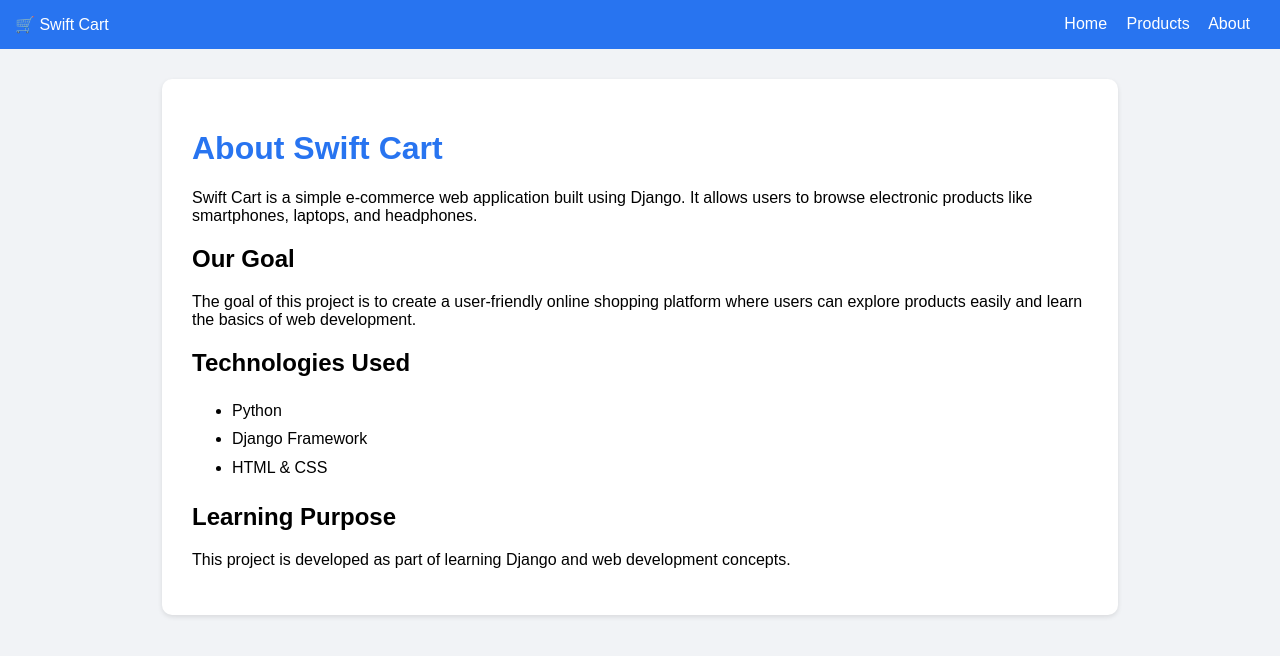
After one commit to kalpprajapati/swift_cart_miniproject, a Django app: page /about/ in a window 1280 px wide. The commit adds this page. Shown: the top 656 px of the page. Run offline with Django 5.2, Linux system fonts and the light colour scheme.

Commit message:
Added About and Contact page

```diff
--- /dev/null
+++ b/swift_cart/electronics/templates/about.html
@@ -0,0 +1,86 @@
+<!DOCTYPE html>
+<html>
+<head>
+    <title>About - Swift Cart</title>
+    <style>
+        body {
+            font-family: Arial;
+            margin: 0;
+            background-color: #f1f3f6;
+        }
+
+        .navbar {
+            background-color: #2874f0;
+            color: white;
+            padding: 15px;
+            display: flex;
+            justify-content: space-between;
+        }
+
+        .navbar a {
+            color: white;
+            margin-right: 15px;
+            text-decoration: none;
+        }
+
+        .container {
+            background: white;
+            margin: 30px auto;
+            padding: 30px;
+            width: 70%;
+            border-radius: 10px;
+            box-shadow: 0 2px 5px rgba(0,0,0,0.1);
+        }
+
+        h1 {
+            color: #2874f0;
+        }
+
+        ul {
+            line-height: 1.8;
+        }
+    </style>
+</head>
+<body>
+
+    <!-- Navbar -->
+    <div class="navbar">
+        <div>🛒 Swift Cart</div>
+        <div>
+            <a href="/">Home</a>
+            <a href="/products/">Products</a>
+            <a href="/about/">About</a>
+        </div>
+    </div>
+
+    <!-- Content -->
+    <div class="container">
+        <h1>About Swift Cart</h1>
+
+        <p>
+            Swift Cart is a simple e-commerce web application built using Django.
+            It allows users to browse electronic products like smartphones, laptops,
+            and headphones.
+        </p>
+
+        <h2>Our Goal</h2>
+        <p>
+            The goal of this project is to create a user-friendly online shopping platform
+            where users can explore products easily and learn the basics of web development.
+        </p>
+
+        <h2>Technologies Used</h2>
+        <ul>
+            <li>Python</li>
+            <li>Django Framework</li>
+            <li>HTML & CSS</li>
+        </ul>
+
+        <h2>Learning Purpose</h2>
+        <p>
+            This project is developed as part of learning Django and web development concepts.
+        </p>
+    </div>
+
+</body>
+</html>
--- a/swift_cart/electronics/templates/home.html
+++ b/swift_cart/electronics/templates/home.html
@@ -91,6 +91,8 @@
         <div>
             <a href="/" style="color:white; margin-right:15px;">Home</a>
             <a href="/products/" style="color:white; margin-right:15px;">Products</a>
+            <a href="/about/" style="color:white;">About</a>
+            <a href="/contact/" style="color:white;">Contact</a>
         </div>
 
         <div class="search-box">
--- a/swift_cart/electronics/views.py
+++ b/swift_cart/electronics/views.py
@@ -6,3 +6,9 @@ def home(request):
 
 def products(request):
     return render(request, 'products.html')
+
+def about(request):
+    return render(request, 'about.html')
+
+def contact(request):
+    return render(request, 'contact.html')
--- a/swift_cart/swift_cart/urls.py
+++ b/swift_cart/swift_cart/urls.py
@@ -22,4 +22,6 @@ urlpatterns = [
     path('admin/', admin.site.urls),
     path('', views.home, name='home'),   # 👈 homepage URL
     path('products/', views.products, name='products'),
+    path('about/', views.about, name='about'),
+    path('contact/', views.contact, name='contact'),
 ]
```
Also changed, not shown: swift_cart/electronics/templates/contact.html (added, +79 -0 lines).
